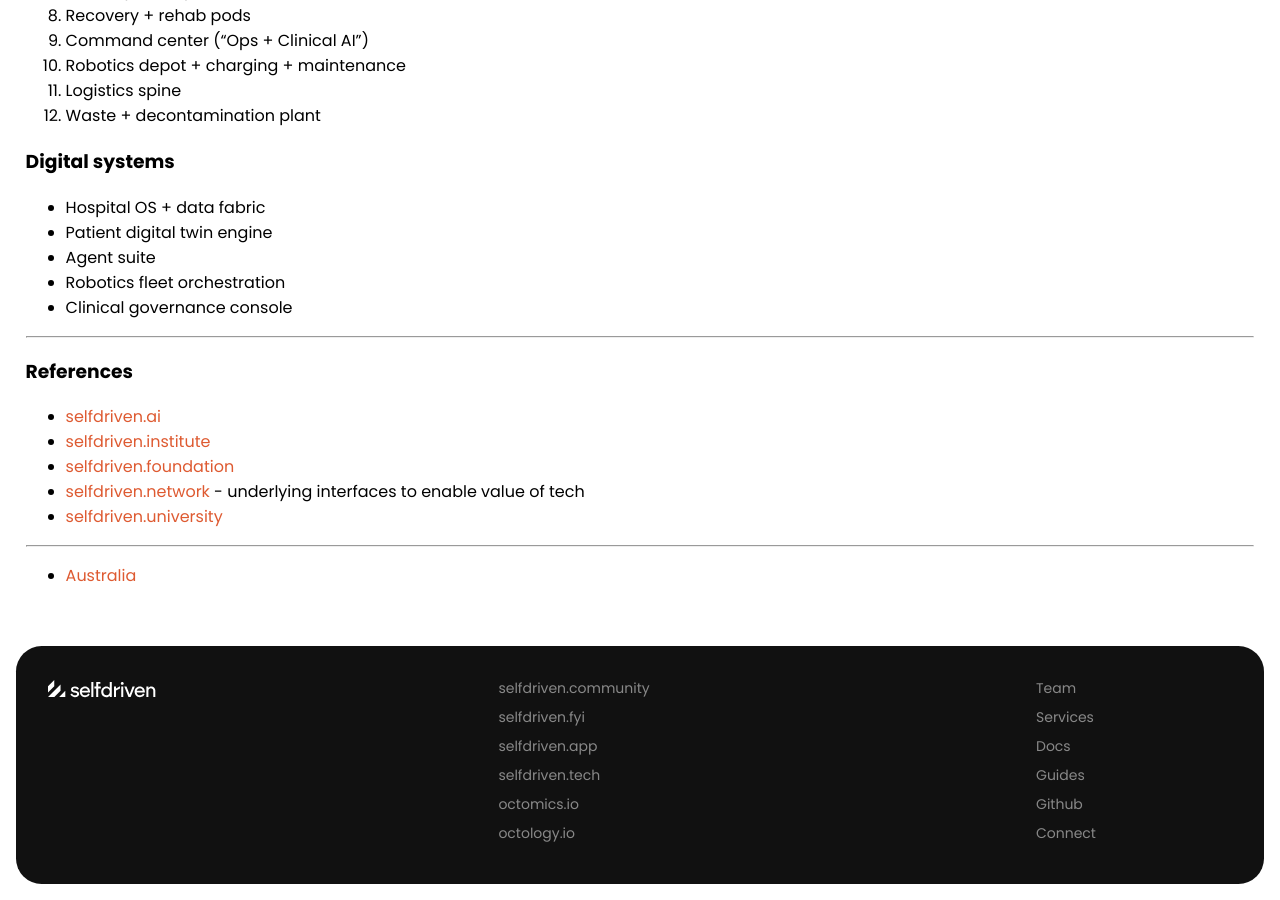
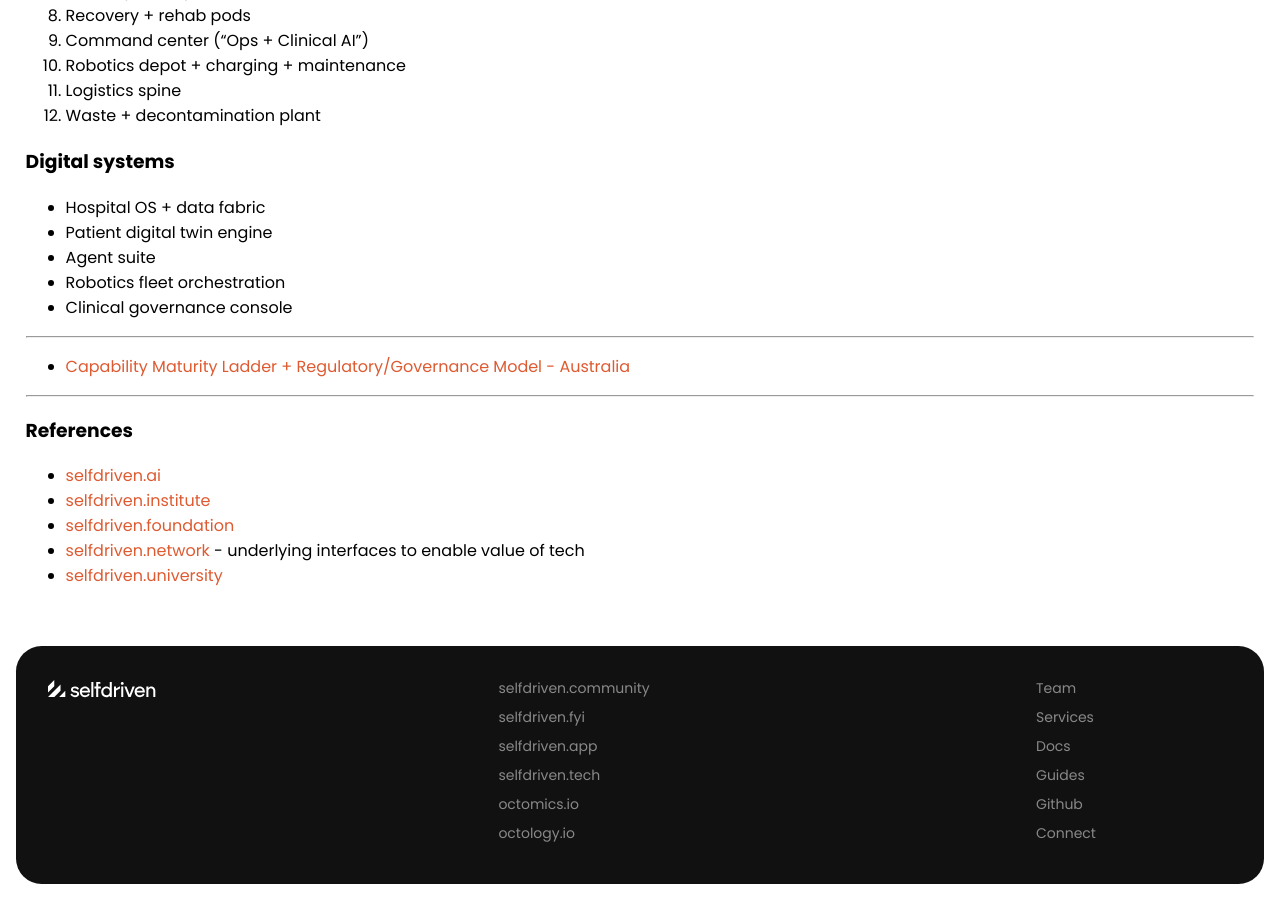
Before and after one commit to selfdriven-foundation/selfdriven-health, a Jekyll site: the page built from docs/pages/opportunity-intelligence-native-hospital.md, in a window 1280 px wide and 900 px high, scrolled down 8169 px. Built offline with Jekyll 4.4.1, drawn with Linux system fonts in a browser that asks for light colours.

Commit message:
Update opportunity-intelligence-native-hospital.md

```diff
--- a/docs/pages/opportunity-intelligence-native-hospital.md
+++ b/docs/pages/opportunity-intelligence-native-hospital.md
@@ -336,13 +336,13 @@
 
 ---
 
+- [Capability Maturity Ladder + Regulatory/Governance Model - Australia](/opportunity/intelligence-native-hospital/australia)
+
+---
+
 ### References
 - [selfdriven.ai](https://selfdriven.ai)
 - [selfdriven.institute](https://selfdriven.institute)
 - [selfdriven.foundation](https://selfdriven.foundation)
 - [selfdriven.network](htts://selfdriven.network) - underlying interfaces to enable value of tech
 - [selfdriven.university](https://selfdriven.university)
-
----
-
-- [Australia](/opportunity/intelligence-native-hospital/australia)
```
